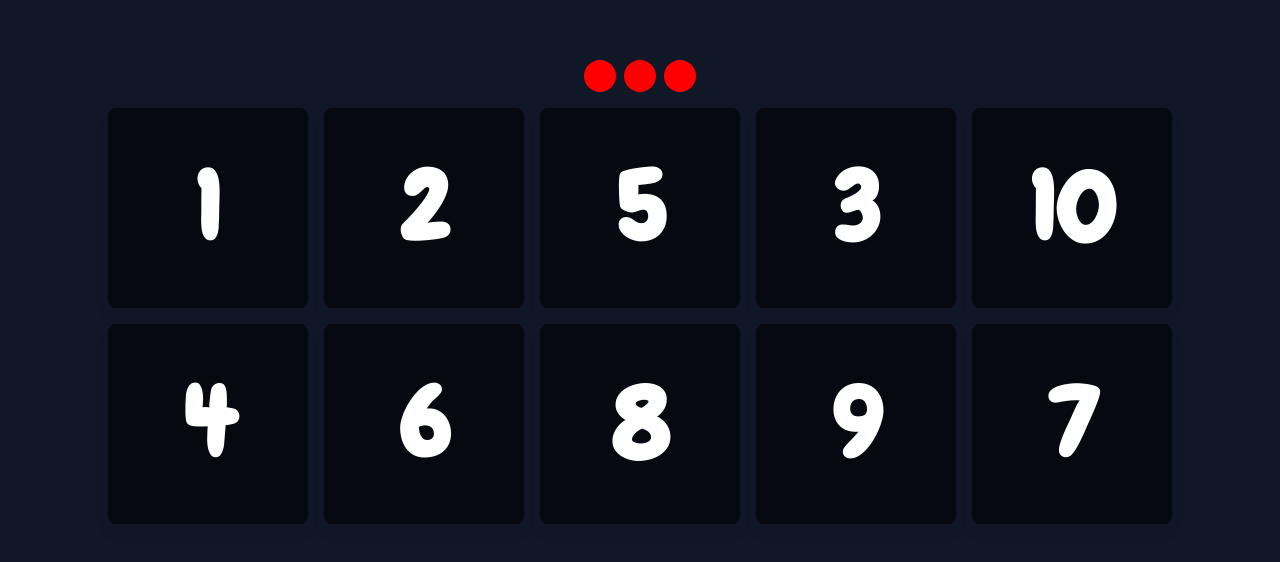
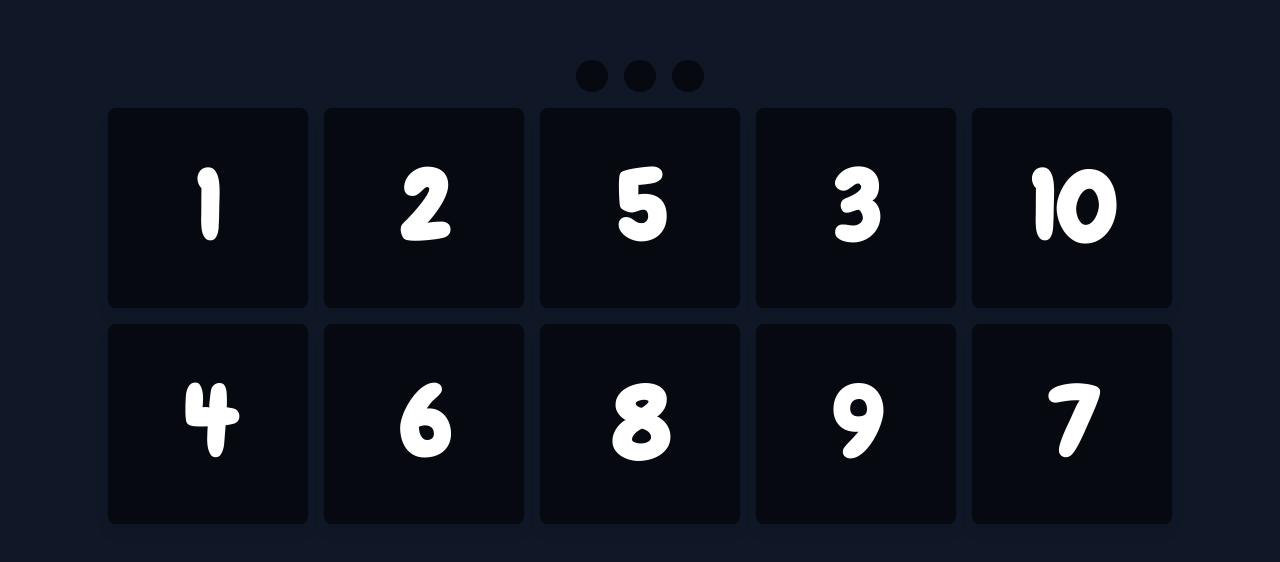
Before and after one commit to FrancescoBonizzi/tappy-tiles, a React (Vite) app: page /game in a window 1280 px wide. Shown: the part 108-670 px from the top of the page. Built offline with nearby package versions, Linux system fonts and the light colour scheme.

Commit message:
feat: update LifesIndicator to improve visual feedback and layout

```diff
--- a/src/scenes/scene3Game.tsx
+++ b/src/scenes/scene3Game.tsx
@@ -188,20 +188,31 @@ const ReveledTile = ({num}: { num: number }) => {
 }
 
 const LifesIndicator = ({wrongAttemptsCount, choosenColor}: { wrongAttemptsCount: number, choosenColor: string }) => {
-    return [...Array(maxAttempts)].map((_, index) => (
+    return (
+        <div className="flex gap-4">
+            {[...Array(maxAttempts)].map((_, index) => {
+
+                    const isSafe = index >= wrongAttemptsCount;
+
+                    return (
                         <motion.div
                             key={index}
                             style={{
-                backgroundColor: index < wrongAttemptsCount
+                                backgroundColor: isSafe
                                     ? ColorHelper.getDarkerColor(choosenColor, 0.6)
                                     : 'red'
                             }}
-            className={`w-8 h-8 rounded-full`}
+                            className="w-8 h-8 rounded-full"
                             initial={{scale: 1}}
-            animate={{scale: index < wrongAttemptsCount ? 0.8 : 1}}
+                            animate={{
+                                scale: isSafe ? 1 : 1.2
+                            }}
                             transition={{duration: 0.3}}
                         />
-    ));
+                    )
                 }
-
+            )}
+        </div>
+    );
+}
 export default Scene3Game;
```
Lines whose indentation alone changed are shown as unchanged.
